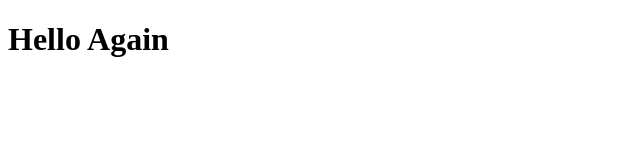
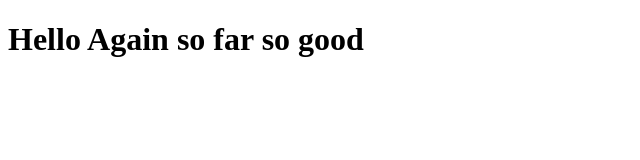
Before and after one commit to Paulineaco/HTML-Course, a plain HTML site: page site/index.html in a window 1280 px wide. Shown: the whole page, without its empty margins (0-640 px from the left). Drawn offline with Linux system fonts and the light colour scheme.

Commit message:
Small addition to page content.

```diff
--- a/site/index.html
+++ b/site/index.html
@@ -4,6 +4,6 @@
 	<title>Hello Coursera!</title>
 </head>
 <body>
-<h1>Hello Again</h1>
+<h1>Hello Again so far so good</h1>
 </body>
 </html>
```
